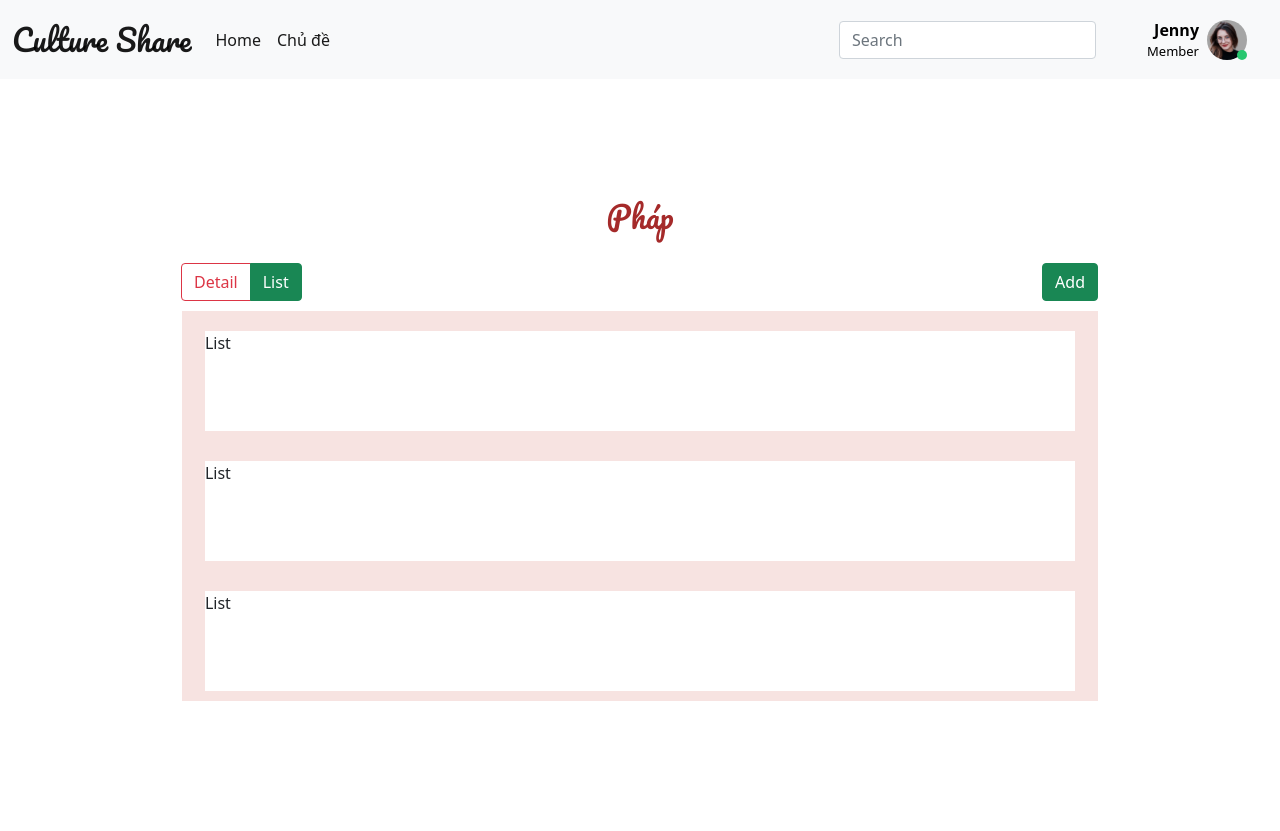
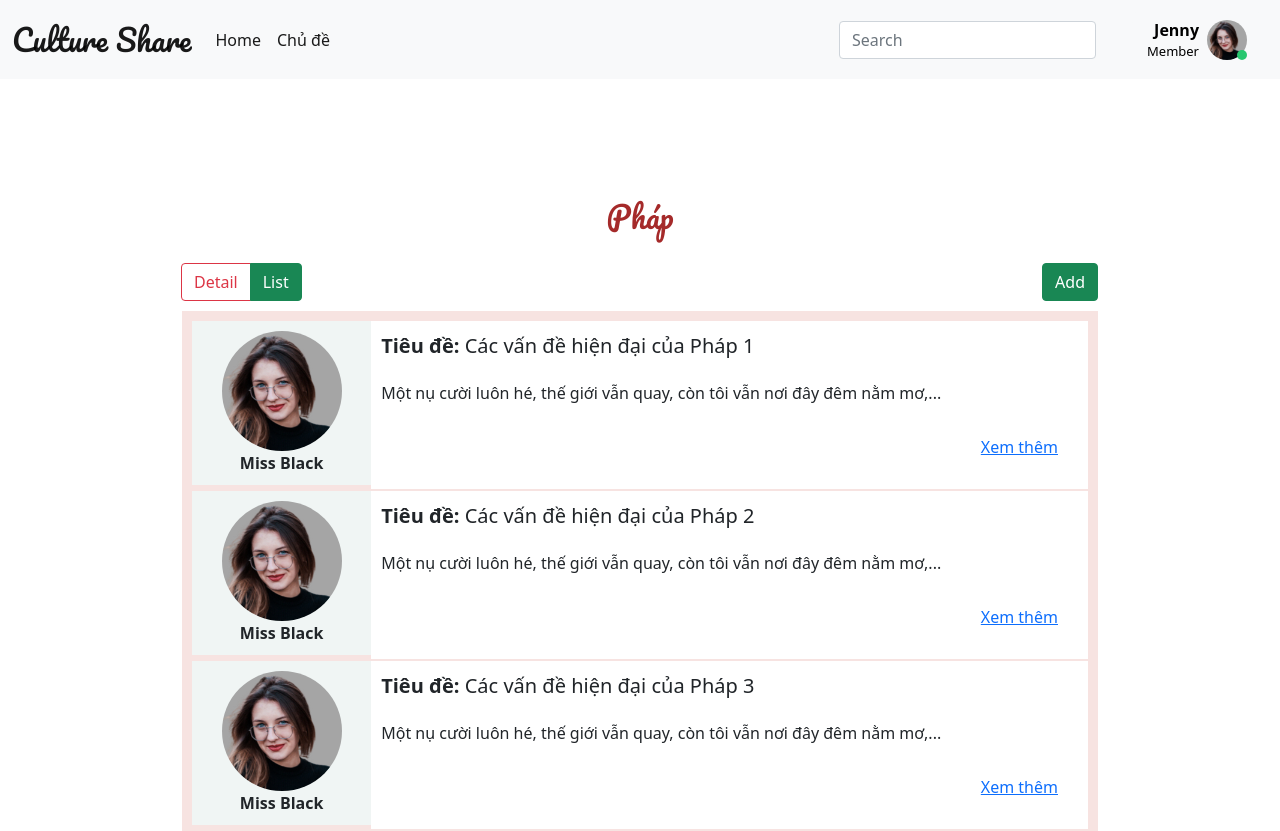
Before and after one commit to 18521542/CultureShare, a React (Create React App) app: page /france in a window 1280 px wide. Shown: the top 831 px of the page. Built offline with nearby package versions, Linux system fonts and the light colour scheme; some icons are missing.

Commit message:
add post list style

```diff
--- a/src/components/Post/Post.css
+++ b/src/components/Post/Post.css
@@ -1,14 +1,47 @@
+
+/* Post list container */
 .post-list-container{
     /* min-width: 1000px; */
-    width: 95%;
-    height: 100px;
+    width: 100%;
+    height: 160px;
+    margin-bottom: 10px;
+}
+.userInfo-post-list{
+    display: flex;
+    flex-direction: column;
+    justify-content: center;
+    align-items: center;
+    padding: 10px;
+    width: 20%;
+    height: 100%;
+    background-color: #f0f5f4;
+}
+.contentContainer-post-list{
+    display: flex;
+    flex-direction: row;
+}
+.postInfo-post-list{
     background-color: white;
-    margin: 10px;
+    width: 80%;
+}
+.listStyle-userAvatar{
+    height: 120px;
+    width: 120px;
+    border-radius: 50%;
+}
+.listStyle-postInfo-title{
+    padding: 10px;
+    font-size: 20px;
+}
+.link-post-list{
+    display: flex;
+    justify-content: flex-end;
+    align-self: flex-end;
+    margin: 30px;
     margin-top: 20px;
 }
 
 /* Detail style */
-
 .post-detail-container{
     width: 45%;
     min-width: 350px;
--- a/src/components/Post/Post.js
+++ b/src/components/Post/Post.js
@@ -35,7 +35,6 @@ export const Post = (props) => {
 
       </div>
 
-
       <div className="created-by">
         <span style={{fontWeight:"bold"}}>Created By:</span>
         <span>
@@ -49,8 +48,33 @@ export const Post = (props) => {
   )
 
   const renderPostContentViaListStyle = () => (
-    <div>
-      List
+    <div className="contentContainer-post-list">
+      <div className="userInfo-post-list">
+        <img
+          src={user.avatar}
+          className="listStyle-userAvatar"
+        />
+        <div style={{fontWeight:"bold"}}>{user.name}</div>
+      </div>
+
+      <div className="postInfo-post-list">
+          <div className="listStyle-postInfo-title">
+            <span style={{fontWeight:"bold"}}>Tiêu đề: </span>
+            <span style={{fontWeight:100}}>{title}</span>
+          </div>
+          <div style={{padding:10}}>
+            {description}
+          </div>
+          <div className="link-post-list">
+            <Link
+              to={`/${country}/${postId}`}>
+              {<span style={{marginLeft: "10px"}}>{`Xem thêm`}</span>}
+            </Link>
+          </div>
+      </div>
+
+
+
     </div>
   )
 
--- a/src/pages/postPages/PostsPage.css
+++ b/src/pages/postPages/PostsPage.css
@@ -23,6 +23,7 @@
     display: flex;
     justify-content: center;
     min-width: 380px;
+    padding: 10px;
 }
 
 .title {
```
